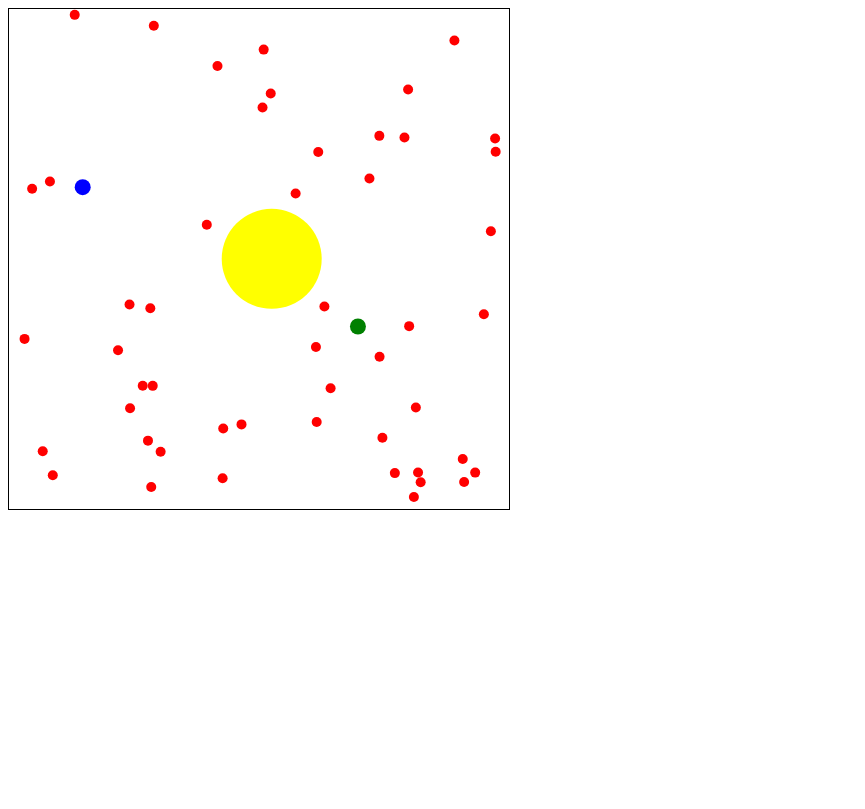
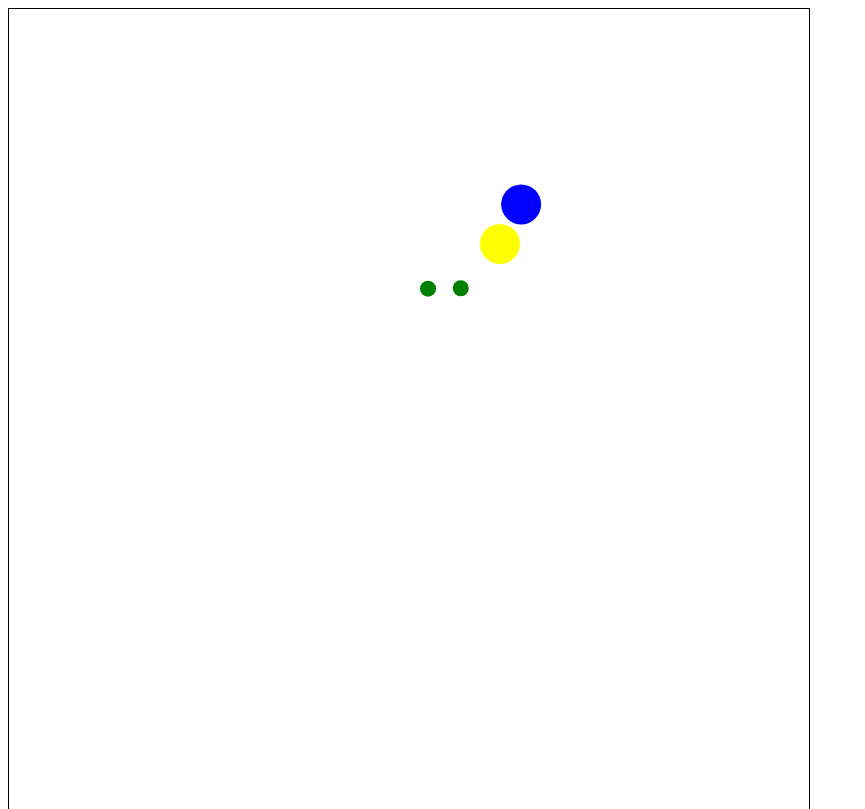
Before and after one commit to tolmdyn/nbody, a plain HTML site: page balls/index.html in a window 1280 px wide. Shown: the top 809 px of the page, without its empty margins (0-865 px from the left). Drawn offline with Linux system fonts and the light colour scheme.

Commit message:
balls gravity and collision

```diff
--- a/balls/index.html
+++ b/balls/index.html
@@ -5,7 +5,7 @@
     <title>Canvas tutorial</title>
   </head>
   <body>
-    <canvas id="canvas" style="border: 1px solid" width="500" height="500"></canvas>
+    <canvas id="canvas" style="border: 1px solid" width="800" height="800"></canvas>
     <script src="script.js" type="module"></script>
   </body>
 </html>
--- a/balls/script.js
+++ b/balls/script.js
@@ -2,6 +2,19 @@ const canvas = document.getElementById("canvas");
 const ctx = canvas.getContext("2d");
 let raf;
 
+// -------------------------------
+
+// Gravitational constant
+const G = 0.1;
+
+// Body collision
+const BODY_C = true;
+
+// Boundary collision
+const BOUNDARY_C = true;
+
+//
+// -------------------------------
 
 class Ball {
   constructor(x, y, vx, vy, radius, color, mass) {
@@ -23,29 +36,15 @@ class Ball {
   }
 
   update() {
+    // Entropy / resistance
     // this.vx = this.vx * 0.999
     // this.vy = this.vy * 0.999
 
     this.x += this.vx;
     this.y += this.vy;
 
-    // this.checkBoundaryCollision();
-
-    // - Looping
-    // if (this.x + this.vx > canvas.width - this.radius) {
-    //   this.x = this.radius;
-    // }
-    // if (this.x + this.vx < this.radius) {
-    //   this.x = canvas.width - this.radius;
-    // }
-    // if (this.y + this.vy > canvas.height - this.radius) {
-    //   this.y = this.radius;
-    // }
-    // if (this.y + this.vy < this.radius) {
-    //   this.y = canvas.height - this.radius;
-    // }
-
-    // - Bouncing
+    // - Bouncing off walls
+    if (BOUNDARY_C) {
       if (this.y + this.vy > canvas.height - this.radius ||
         this.y + this.vy < this.radius
       ) {
@@ -56,6 +55,7 @@ class Ball {
         this.x + this.vx < this.radius
       ) {
         this.vx = -this.vx;
+      }
     }
   }
 
@@ -74,12 +74,6 @@ class Ball {
   }
 
   isColliding(otherBall) {
-    // aabb collision
-    // return !(this.x + this.radius < otherBall.x - otherBall.radius ||
-    //   this.x - this.radius > otherBall.x + otherBall.radius ||
-    //   this.y + this.radius < otherBall.y - otherBall.radius ||
-    //   this.y - this.radius > otherBall.y + otherBall.radius);
-
     const dx = this.x - otherBall.x;
     const dy = this.y - otherBall.y;
     const distance = Math.sqrt(dx * dx + dy * dy);
@@ -140,28 +134,76 @@ class Ball {
     otherBall.x -= nx * overlap / 2;
     otherBall.y -= ny * overlap / 2;
 
+    // Check we haven't nudged a ball outside of bounds
+    if (BOUNDARY_C) {
       this.checkBoundaryCollision();
       otherBall.checkBoundaryCollision();
     }
   }
 
+  applyGravity(otherBall) {
+    const dx = otherBall.x - this.x;
+    const dy = otherBall.y - this.y;
+    const distanceSquared = dx * dx + dy * dy;
+    const distance = Math.sqrt(distanceSquared);
+
+    if (distanceSquared === 0 || distance < 1) return;
+
+    // Calculate gravitational force magnitude
+    const forceMagnitude = (G * this.mass * otherBall.mass) / distanceSquared;
+
+    // Normalize the direction vector
+    const nx = dx / distance;
+    const ny = dy / distance;
+
+    // Calculate gravitational force components
+    const fx = forceMagnitude * nx;
+    const fy = forceMagnitude * ny;
+
+    // Apply gravitational force to velocities
+    const dt = 1;
+    this.vx += fx / this.mass * dt;
+    this.vy += fy / this.mass * dt;
+    otherBall.vx -= fx / otherBall.mass * dt;
+    otherBall.vy -= fy / otherBall.mass * dt;
+
+    // Debugging: Print velocities
+    // console.log(`Ball 1: vx=${this.vx.toFixed(2)}, vy=${this.vy.toFixed(2)}`);
+    // console.log(`Ball 2: vx=${otherBall.vx.toFixed(2)}, vy=${otherBall.vy.toFixed(2)}`);
+  }
+}
+
 // let balls = [];
 let balls = [
-  new Ball(canvas.width / 2, canvas.height / 2, 0, 0, 50, 'yellow', 500000),
-  new Ball(canvas.width / 2 + 200, 10, -1.5, 1.5, 8, 'blue', 100),
-  new Ball(canvas.width/2, 10, 0, -1.5, 8, 'green'),
+  new Ball(canvas.width / 2, canvas.height / 2, 0, 0, 20, 'yellow', 5000),
+  new Ball(canvas.width / 2 + 200, 30, 0, 0, 20, 'blue', 5000),
+  new Ball(canvas.width / 2, 10, 0, 0, 8, 'green'),
+  new Ball(canvas.width / 2, 700, 0, 0, 8, 'green'),
 ]
 
 function draw() {
   ctx.clearRect(0, 0, canvas.width, canvas.height);
 
+  // ctx.fillStyle = 'rgba(225,225,225,0.05)';
+  // ctx.fillRect(0, 0, canvas.width, canvas.height);
+
+
   balls.forEach(ball => {
     ball.draw();
     ball.update();
+    if (BODY_C)
       ball.checkCollision(balls);
   })
 
-  raf = window.requestAnimationFrame(draw);
+  // Apply gravity between all pairs of balls
+  for (let i = 0; i < balls.length; i++) {
+    for (let j = i + 1; j < balls.length; j++) {
+      balls[i].applyGravity(balls[j]);
+    }
+  }
+
+
+  window.requestAnimationFrame(draw);
 }
 
 function init() {
@@ -174,5 +216,5 @@ function addBalls() {
   }
 }
 
-addBalls();
+// addBalls();
 init();
```
Lines whose indentation alone changed are shown as unchanged.
